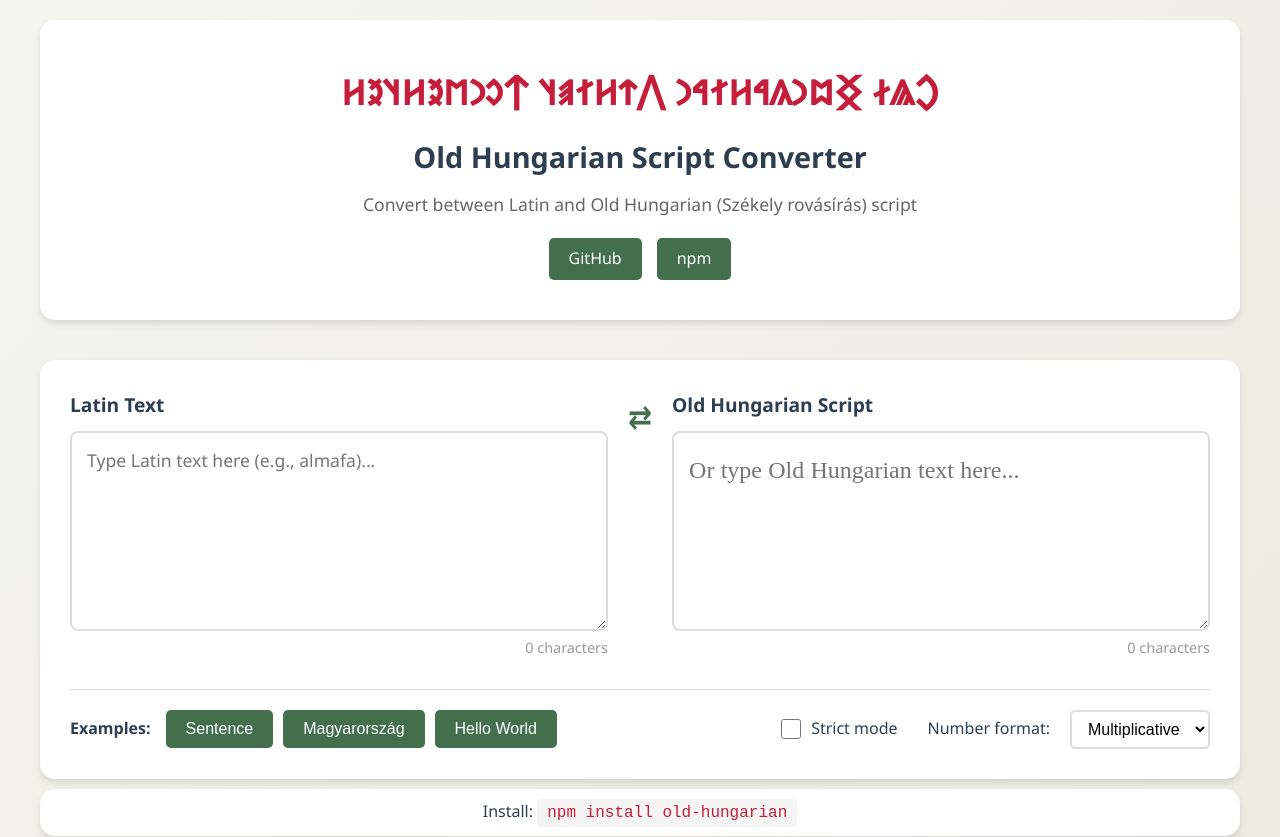
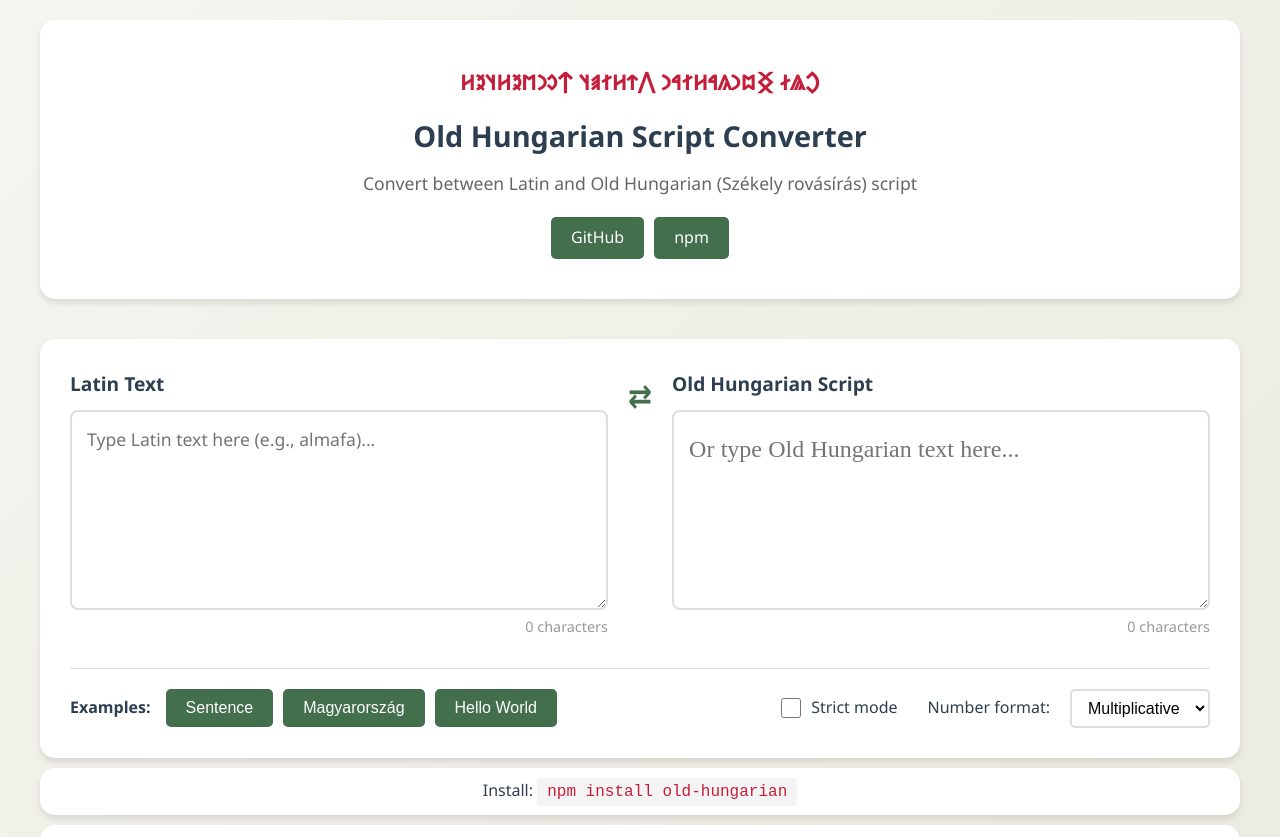
Before and after one commit to MicroKiss/old-hungarian, a website with bundled scripts: page docs/index.html in a window 1280 px wide. Shown: the top 837 px of the page. Built offline with nearby package versions, Linux system fonts and the light colour scheme.

Commit message:
Add Google Fonts import and update demo serve script in package.json

```diff
--- a/docs/demo.js
+++ b/docs/demo.js
@@ -1,14 +1,10 @@
-// This file will need to be built with your library bundled
-// For now, this is a template that shows how to use the library
-
-// Import functions (these will be bundled)
 import {
     toOldHungarian,
     fromOldHungarian,
     oldHungarianCharacters,
     oldHungarianNumbers
 } from './dist/index.js';
-// Initialize
+
 document.addEventListener('DOMContentLoaded', () => {
     initializeCharacterReference();
 });
--- a/docs/index.html
+++ b/docs/index.html
@@ -11,10 +11,10 @@
 <body>
     <div class="container">
         <header>
-            <h1>𐲛𐳖𐳇 𐲏𐳪𐳙𐳍𐳀𐳢𐳐𐳀𐳙 𐲤𐳄𐳢𐳐𐳠𐳦 𐲄𐳛𐳙𐳮𐳉𐳢𐳦𐳉𐳢</h1>
+            <h1 class="old-hungarian-text">𐲛𐳖𐳇 𐲏𐳪𐳙𐳍𐳀𐳢𐳐𐳀𐳙 𐲤𐳄𐳢𐳐𐳠𐳦 𐲄𐳛𐳙𐳮𐳉𐳢𐳦𐳉𐳢</h1>
             <h2>Old Hungarian Script Converter</h2>
             <p class="subtitle">Convert between Latin and Old Hungarian (Székely rovásírás) script</p>
-            <div class="links">
+            <div class="links example-buttons">
                 <a href="https://github.com/MicroKiss/old-hungarian" target="_blank">GitHub</a>
                 <a href="https://www.npmjs.com/package/old-hungarian" target="_blank">npm</a>
                 <script type="text/javascript" src="https://cdnjs.buymeacoffee.com/1.0.0/button.prod.min.js"
--- a/docs/styles.css
+++ b/docs/styles.css
@@ -1,3 +1,5 @@
+@import url('https://fonts.googleapis.com/css2?family=Noto+Sans+Old+Hungarian&display=swap');
+
 * {
     margin: 0;
     padding: 0;
--- a/package.json
+++ b/package.json
@@ -15,6 +15,7 @@
     "lint": "eslint .",
     "lint:fix": "eslint . --fix",
     "demo:prepare": "npm run build && (xcopy /E /I /Y dist docs\\dist || cp -r dist docs/dist)",
+    "demo:serve": "npx http-server docs -p 8080 -o",
     "prepublishOnly": "npm run build"
   },
   "keywords": [
```
